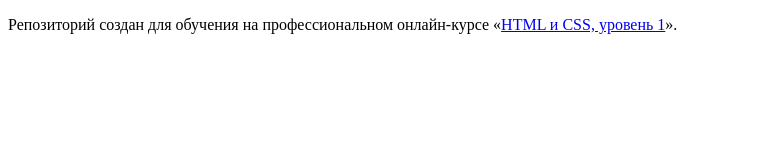
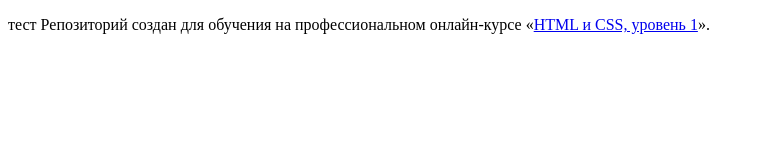
Before and after one commit to Goldaboss/931555-barbershop, a plain HTML site: page index.html in a window 1280 px wide. Shown: the whole page, without its empty margins (0-760 px from the left). Drawn offline with Linux system fonts and the light colour scheme.

Commit message:
Update index.html

```diff
--- a/index.html
+++ b/index.html
@@ -6,7 +6,7 @@
   </head>
   <body>
 
-    <p>Репозиторий создан для обучения на профессиональном онлайн‑курсе «<a href="https://htmlacademy.ru/intensive/htmlcss">HTML и CSS, уровень 1</a>».</p>
+    <p>тест Репозиторий создан для обучения на профессиональном онлайн‑курсе «<a href="https://htmlacademy.ru/intensive/htmlcss">HTML и CSS, уровень 1</a>».</p>
 
   </body>
 </html>
```
